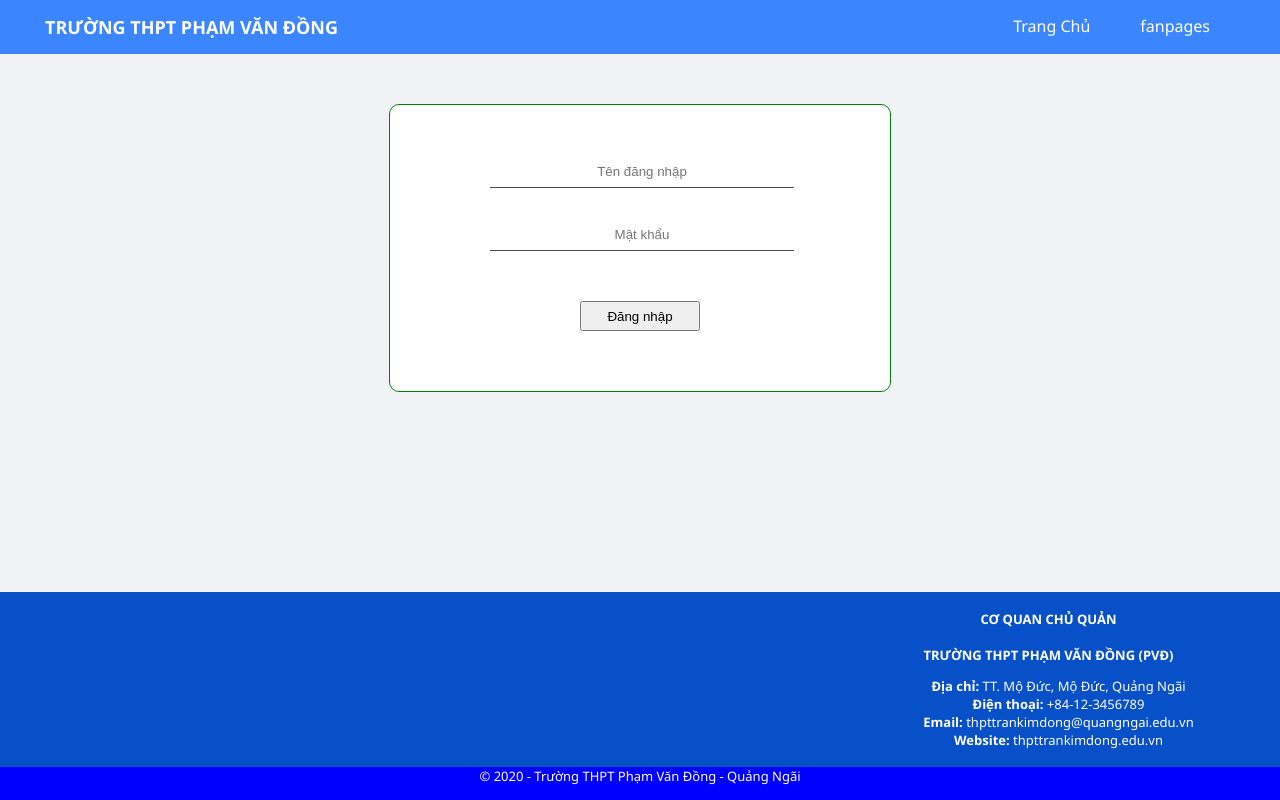
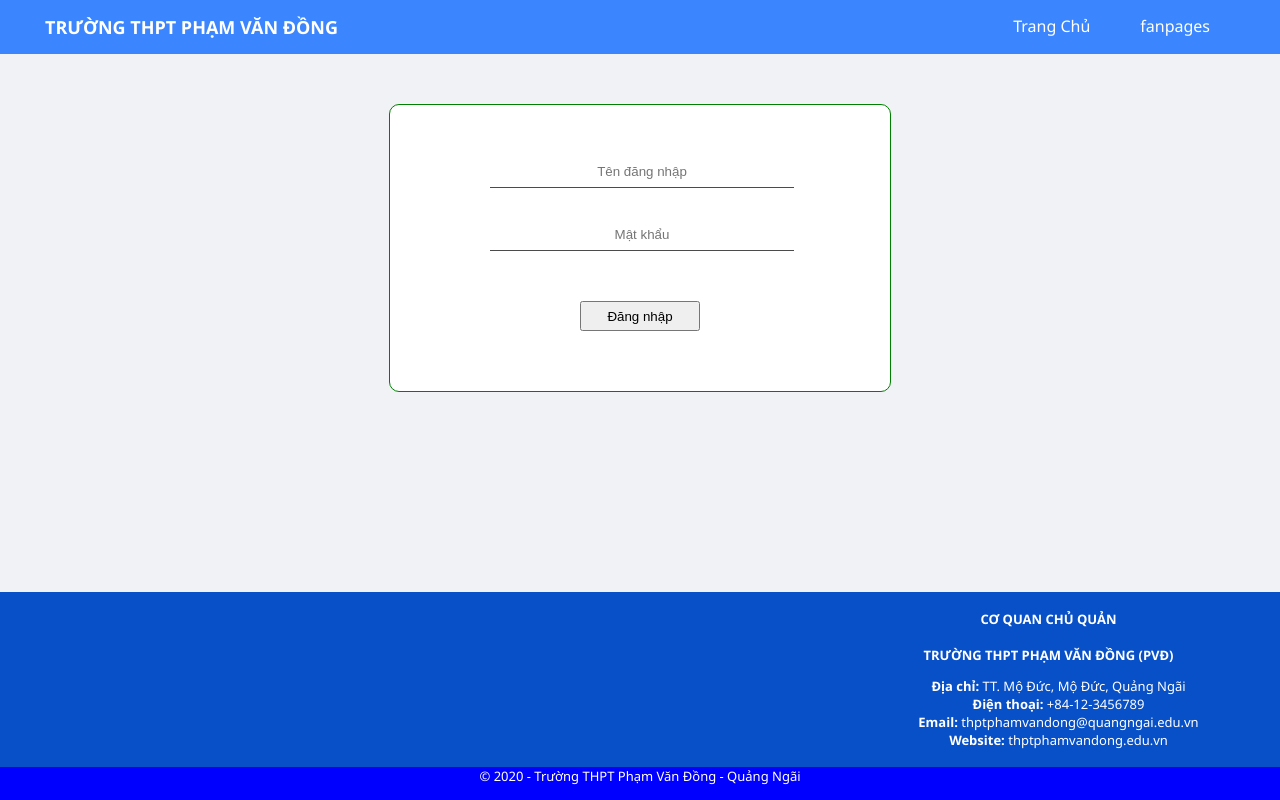
Before and after one commit to hoangusa08/web-ttcn, a React (Create React App) app: page /login in a window 1280 px wide. Built offline with nearby package versions, Linux system fonts and the light colour scheme.

Commit message:
cái đuôi

```diff
--- a/src/App.css
+++ b/src/App.css
@@ -15,7 +15,6 @@ html{
 body{
   margin: 0;
   padding: 0;
-  height: 100%;
 }
 
 .bar h2{
--- a/src/pagesHtml/Login.js
+++ b/src/pagesHtml/Login.js
@@ -86,8 +86,8 @@ export default function Login() {
                     <p className='tail_noidung'>
                         <b>Địa chỉ:</b> TT. Mộ Đức, Mộ Đức, Quảng Ngãi <br></br>
                         <b>Điện thoại:</b> +84-12-3456789 <br></br>
-                        <b>Email:</b> thpttrankimdong@quangngai.edu.vn<br></br>
-                        <b>Website:</b> thpttrankimdong.edu.vn
+                        <b>Email:</b> thptphamvandong@quangngai.edu.vn<br></br>
+                        <b>Website:</b> thptphamvandong.edu.vn
                 </p>
                 </div>
                 <div className='mother_of_tail'>
--- a/src/pagesHtml/Post.js
+++ b/src/pagesHtml/Post.js
@@ -38,7 +38,7 @@ export default function Post() {
                         <b>Địa chỉ:</b> TT. Mộ Đức, Mộ Đức, Quảng Ngãi <br></br>
                         <b>Điện thoại:</b> +84-12-3456789 <br></br>
                         <b>Email:</b> thpttrankimdong@quangngai.edu.vn<br></br>
-                        <b>Website:</b> thpttrankimdong.edu.vn
+                        <b>Website:</b> thptphamvandong.edu.vn
                 </p>
                 </div>
                 <div className='mother_of_tail'>
--- a/src/pagesHtml/TrangChu.js
+++ b/src/pagesHtml/TrangChu.js
@@ -37,7 +37,7 @@ export default function MainPage() {
                     })}
                 </div>
             </div>
-            <div className='tail_f'>
+
             <div className='tail'>
                 <p className='tail_tieude'>
                     <center> CƠ QUAN CHỦ QUẢN </center> <br></br>
@@ -46,14 +46,14 @@ export default function MainPage() {
                 <p className='tail_noidung'>
                     <b>Địa chỉ:</b> TT. Mộ Đức, Mộ Đức, Quảng Ngãi <br></br>
                     <b>Điện thoại:</b> +84-12-3456789 <br></br>
-                        <b>Email:</b> thpttrankimdong@quangngai.edu.vn<br></br>
-                        <b>Website:</b> thpttrankimdong.edu.vn
+                    <b>Email:</b> thptphamvandong@quangngai.edu.vn<br></br>
+                    <b>Website:</b> thptphamvandong.edu.vn
                 </p>
             </div>
             <div className='mother_of_tail'>
                     © 2020 - Trường THPT Phạm Văn Đồng - Quảng Ngãi
             </div>
             </div>
-        </div>
+
     )
 }
```
Lines whose indentation alone changed are shown as unchanged.
